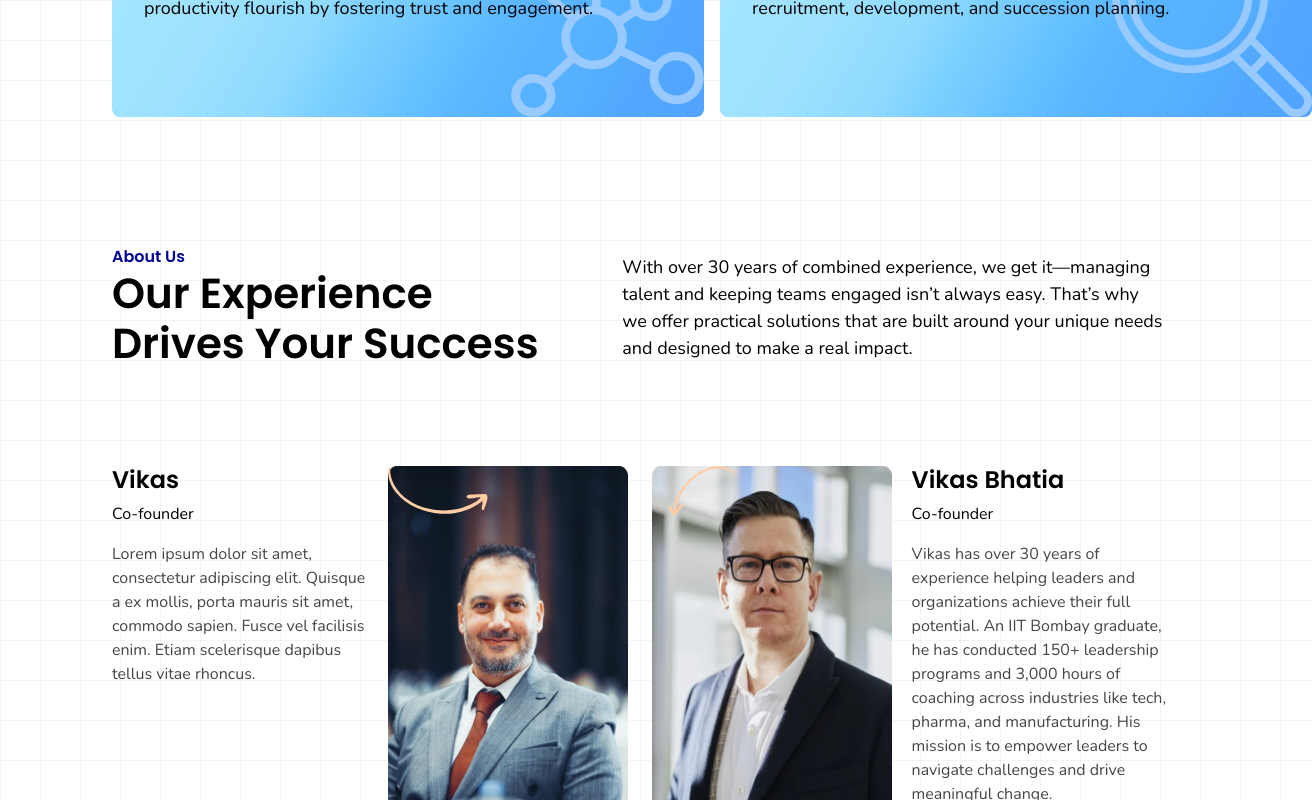
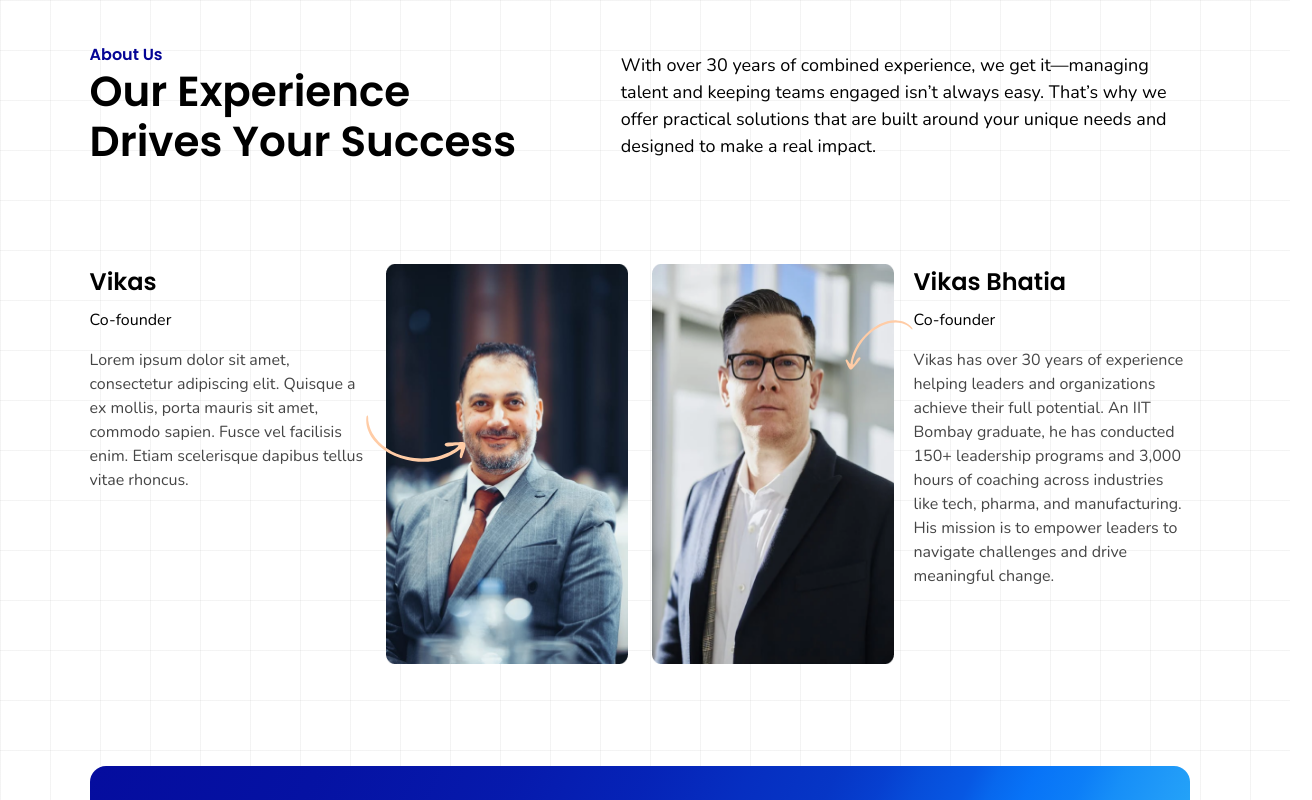
Before and after one commit to jyotiogennavar/talentnovo, a Next.js app: page / in a window 1280 px wide. Shown: the part 2000-2800 px from the top of the page, 1312 px wide, since content can reach past the window. Built offline with nearby package versions, Linux system fonts and the light colour scheme.

Commit message:
performance updates

```diff
--- a/app/components/AboutUs/AboutUs.tsx
+++ b/app/components/AboutUs/AboutUs.tsx
@@ -36,7 +36,7 @@ const AboutUs = () => {
       <div className={styles.aboutUsGrid}>
         <div className={styles.founderCard}>
           <div className={styles.founderText}>
-            <h4>Vikas</h4>
+            <p className={styles.founderName}>Vikas</p>
             <p>Co-founder</p>
             <p className={styles.founderDescription}>
               Lorem ipsum dolor sit amet, consectetur adipiscing elit. Quisque a
@@ -45,21 +45,23 @@ const AboutUs = () => {
             </p>
           </div>
 
-          <div className={styles.founderImage}>
+            <div className={styles.founderImage}>
             <Image
               src={Arrow1}
               alt={AboutUsContent.imageAlt}
               width={100}
               height={50}
-              className={styles.arrowImage}
+              className={`${styles.arrowImage} ${styles.arrow1}`}
+              loading="lazy"
             />
             <Image
               src={FounderImage1}
               alt={AboutUsContent.imageAlt}
-              width={300}
+              width={280}
               height={400}
+              loading="lazy"
             />
-          </div>
+            </div>
         </div>
 
         <div className={styles.founderCard}>
@@ -69,20 +71,22 @@ const AboutUs = () => {
               alt={AboutUsContent.imageAlt}
               width={100}
               height={50}
-              className={styles.arrowImage}
+              className={`${styles.arrowImage} ${styles.arrow2}`}
+              loading="lazy"
             />
             <Image
               src={FounderImage2}
               alt={AboutUsContent.imageAlt}
-              width={300}
+              width={280}
               height={400}
+              loading="lazy"
             />
           </div>
           <div className={styles.founderText}>
-            <h4>Vikas Bhatia</h4>
+            <p className={styles.founderName}>Vikas Bhatia</p>
             <p>Co-founder</p>
             <p className={styles.founderDescription}>
-            Vikas has over 30 years of experience helping leaders and organizations achieve their full potential. An IIT Bombay graduate, he has conducted 150+ leadership programs and 3,000 hours of coaching across industries like tech, pharma, and manufacturing.
+            Vikas has over 30 years of experience helping leaders and organizations achieve their full potential. An IIT Bombay graduate, he has conducted 150+ leadership programs and 3,000 hours of coaching across industries like tech, pharma, and manufacturing. <br />
             His mission is to empower leaders to navigate challenges and drive meaningful change.
             </p>
           </div>
--- a/app/components/AboutUs/aboutUs.module.css
+++ b/app/components/AboutUs/aboutUs.module.css
@@ -32,7 +32,8 @@
   margin-top: 6rem;
 }
 
-.founderText h4 {
+.founderName{
+  font-family: var(--font-family-heading), sans-serif;
   font-size: var(--font-size-2xl);
   font-weight: 600;
   margin-bottom: var(--spacing-2);
@@ -50,6 +51,16 @@
 .arrowImage {
   position: absolute;
 }
+
+.arrow1 {
+  top: 150px;
+  left: -20px;
+}
+
+.arrow2 {
+  top: 56px;
+  right: -35px;
+}
 .founderText {
   width: 20rem;
 
--- a/app/components/CTABanner/CTABanner.tsx
+++ b/app/components/CTABanner/CTABanner.tsx
@@ -1,26 +1,20 @@
 import React from "react";
-import Image from "next/image";
 
 import styles from "./banner.module.css";
 
 const CTABanner = () => {
   return (
-    <section className={styles.banner}>
-      <div className={styles.textWrapper}>
-        <h2>Ready to transform your organization?</h2>
-        <p>
-          Get in touch with us today to learn how we can help you drive
-          engagement and improve your bottom line.
-        </p>
-        <button className={styles.ctaButton}>Contact Us</button>
-      </div>
-      <div className={styles.imageWrapper}>
-        <Image
-          src="/images/cta-banner.svg"
-          alt="CTA Banner"
-          layout="fill"
-          objectFit="cover"
-        />
+    <section className={styles.container}>
+      <div className={styles.banner}>
+        <h2>Let’s Build the Workforce of Tomorrow</h2>
+        <div className={styles.textWrapper}>
+          <p>
+            Are you ready to unlock your organization’s full potential? We’re
+            here to guide you every step of the way. Together, let’s create a
+            future-ready workforce.
+          </p>
+          <button className={styles.ctaButton}>Schedule A Call</button>
+        </div>
       </div>
     </section>
   );
--- a/app/components/CTABanner/banner.module.css
+++ b/app/components/CTABanner/banner.module.css
@@ -0,0 +1,43 @@
+.container {
+  padding: var(--body-padding);
+}
+
+.banner {
+  background: var(--dark-blue-gradient);
+  border-radius: 1rem;
+  padding: 3rem;
+  color: var(--color-white);
+  height: 20rem;
+
+  display: flex;
+  justify-content: space-between;
+  align-items: center;
+
+}
+
+.textWrapper {
+ width: 80ch;
+}
+
+.textWrapper p {
+  font-size: var(--font-size-lg);
+  font-weight: 400;
+}
+
+.ctaButton {
+  margin-top: var(--spacing-5);
+  background: var( --color-gray-light);
+  color: var(--color-black);
+  border-radius: var(--border-radius);
+  width: 16rem;
+  padding: 1rem 2rem;
+  font-size: var(--font-size-lg);
+  font-weight: 600;
+  cursor: pointer;
+  border: none;
+  transition: background-color 0.3s;
+}
+
+.ctaButton:hover {
+  background: var(--color-blue-gray);
+}
--- a/app/components/Footer/Footer.tsx
+++ b/app/components/Footer/Footer.tsx
@@ -33,7 +33,7 @@ const Footer = () => {
         {/* Copyright Section */}
         <div className={styles.copyrightContainer}>
           <p className={styles.copyright}>
-            &copy; {new Date().getFullYear()} Your Company Name. All Rights Reserved.
+            &copy; {new Date().getFullYear()} TalentNovo. All Rights Reserved.
           </p>
         </div>
       </div>
--- a/app/components/Header/Header.tsx
+++ b/app/components/Header/Header.tsx
@@ -34,7 +34,7 @@ const Header = () => {
             alt={headerContent.imageAlt}
             width={500}
             height={550}
-            priority
+            priority={true}
           />
         </div>
     </header>
--- a/app/components/Header/header.module.css
+++ b/app/components/Header/header.module.css
@@ -50,3 +50,9 @@
   display: flex;
   justify-content: center;
 }
+
+@media screen and (max-width: 768px) {
+  .heroImageWrapper img{
+    display: none;
+  }
+}
--- a/app/components/Navbar/Navbar.tsx
+++ b/app/components/Navbar/Navbar.tsx
@@ -19,7 +19,7 @@ const Navbar = () => {
       <div className={styles.container}>
         <div className={styles.logo}>
           <Link href="/">
-              <Image src={Logo} alt="logo" width={100} height={100} />
+              <Image src={Logo} alt="logo" width={100} height={50} />
           </Link>
         </div>
         <button className={styles.menuToggle} onClick={toggleMenu}>
--- a/app/components/Navbar/navbar.module.css
+++ b/app/components/Navbar/navbar.module.css
@@ -1,7 +1,7 @@
 /* components/navbar.module.css */
 .navbar {
   background-color: var(--color-white);
-  padding: .5rem var(--body-padding);
+  padding: 1rem 7rem;
   width: 100%;
   top: 0;
   z-index: 1000;
--- a/app/components/OurMission/Mission.tsx
+++ b/app/components/OurMission/Mission.tsx
@@ -19,9 +19,9 @@ const Mission = () => {
         <Image
           src={MissionImage}
           alt={missionContent.imageAlt}
-          layout="fill"
-          objectFit="cover"
-          priority
+          fill
+
+          loading="lazy"
         />
       </div>
       <div className={styles.missionContent}>
--- a/app/page.tsx
+++ b/app/page.tsx
@@ -7,6 +7,7 @@ import Header from "@components/Header/Header";
 import Features from "@components/Features/Features";
 import AboutUs from "@components/AboutUs/AboutUs";
 import Mission from "@components/OurMission/Mission";
+import CTABanner from "@components/CTABanner/CTABanner";
 import Footer from "@components/Footer/Footer";
 
 export default function Home() {
@@ -17,6 +18,7 @@ export default function Home() {
       <Mission />
       <Features />
       <AboutUs />
+      <CTABanner />
       <Footer />
 
     </>
--- a/app/styles/globals.css
+++ b/app/styles/globals.css
@@ -54,6 +54,10 @@
 
 
 :root {
+  --font-family-heading: 'Poppins', sans-serif;
+  --font-family-text: 'Nunito', sans-serif;
+
+
   --color-blue-100: hsl(197, 100%, 83%);
   --color-blue-200: hsl(200, 95%, 60%);
   --color-blue-300: hsl(210, 98%, 54%);
@@ -61,6 +65,7 @@
 
   --color-white: hsl(0, 0%, 100%);
   --color-gray-light: hsl(0, 0%, 95%);
+  --color-blue-gray: hsl(237, 20%,84%);
   --color-gray-dark: hsl(0, 0%, 27%);
   --color-black: hsl(0, 0%, 0%);
 
@@ -81,6 +86,27 @@
     hsl(208deg 100% 67%) 79%,
     hsl(210deg 100% 66%) 88%,
     hsl(212deg 100% 66%) 100%
+  );
+
+  --dark-blue-gradient :  linear-gradient(
+    115deg,
+    hsl(237deg 94% 32%) 0%,
+    hsl(235deg 94% 33%) 19%,
+    hsl(233deg 93% 35%) 34%,
+    hsl(230deg 94% 37%) 45%,
+    hsl(227deg 94% 39%) 53%,
+    hsl(225deg 94% 40%) 60%,
+    hsl(223deg 94% 42%) 64%,
+    hsl(220deg 94% 44%) 67%,
+    hsl(218deg 94% 46%) 71%,
+    hsl(215deg 94% 48%) 73%,
+    hsl(213deg 94% 50%) 76%,
+    hsl(211deg 94% 51%) 80%,
+    hsl(208deg 94% 53%) 83%,
+    hsl(206deg 94% 55%) 87%,
+    hsl(203deg 94% 56%) 91%,
+    hsl(201deg 94% 58%) 95%,
+    hsl(199deg 94% 60%) 100%
   );
 
   --font-size-xs: 0.75rem; /* 12px */
@@ -104,8 +130,7 @@
 
   --border-radius: 0.25rem; /* 4px */
 
-  --body-padding: 4rem 7rem;
-
+  --body-padding: clamp(2rem, 4vw, 4rem) clamp(1rem, 7vw, 7rem);
 }
 
 
@@ -116,7 +141,7 @@ body {
   width: 100%;
   margin-left: auto;
   margin-right: auto;
-  font-family: 'Nunito', sans-serif;
+  font-family: var(--font-family-text);
   font-size: 16px;
   line-height: 1.5;
 
@@ -124,13 +149,13 @@ body {
   background-image:
     linear-gradient(90deg, hsla(0, 0%, 78%, 0.2) 1px, transparent 1px),
     linear-gradient(hsla(0, 0%, 78%, 0.2) 1px, transparent 1px);
-  background-size: 40px 40px; /* Adjust grid spacing */
+  background-size: 50px 50px; /* Adjust grid spacing */
   }
 
 
 
 h1, h2, h3, h4, h5, h6 {
-  font-family: 'Poppins', sans-serif;
+  font-family: var(--font-family-heading);
   line-height: 1.2;
 }
 
```
Also changed, not shown: public/images/homePage/talentnovo-banner-image.webp.
